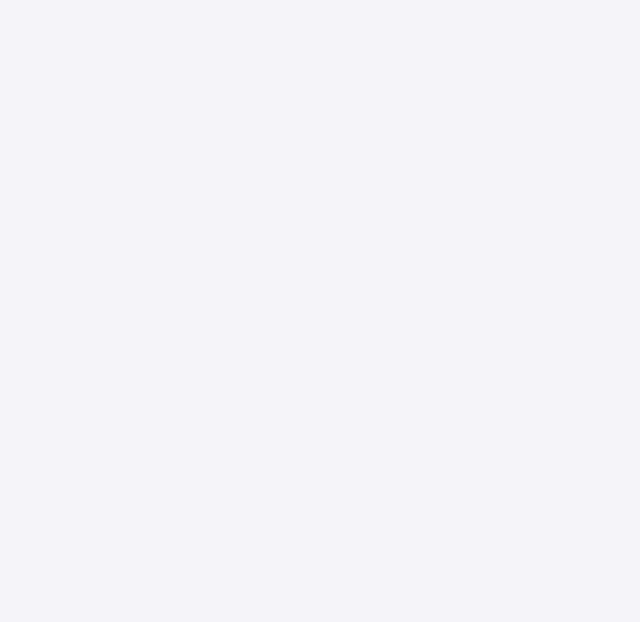
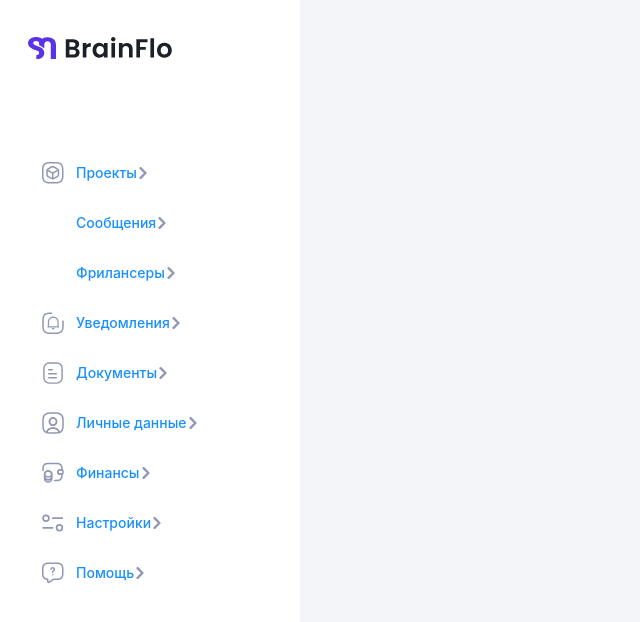
Before and after one commit to 1ncredibleM1nd/Brain, a React app: page /notifications in a window 1280 px wide. Shown: the top 622 px of the page, without its empty margins (0-640 px from the left). Built offline with nearby package versions, Linux system fonts and the light colour scheme.

Commit message:
Add tabs for links

```diff
--- a/public/index.html
+++ b/public/index.html
@@ -2,9 +2,8 @@
 <html lang="ru">
   <head>
     <meta charset="utf-8" />
-    <link rel="icon" type="image/svg+xml" href="/src/assets/icons/favicon.svg" />
     <meta name="viewport" content="width=device-width, initial-scale=1.0, maximum-scale=1.0" />
-    <title>Papabot-Statistics</title>
+    <title>BrainFlo</title>
   </head>
   <body>
     <div id="root"></div>
--- a/src/App.tsx
+++ b/src/App.tsx
@@ -5,6 +5,12 @@ import { GlobalStyles } from "@/styles/base";
 import { BrowserRouter as Router, Switch, Route } from "react-router-dom";
 import { Cabinet } from "@/Pages/Cabinet";
 import { Settings } from "@/Pages/Settings";
+import { LeftSidebar } from "@/components/LeftSidebar";
+import { Projects } from "@/Pages/Projects";
+import { Messages } from "@/Pages/Messages";
+import { Freelancers } from "@/Pages/Freelancers";
+import { Notifications } from "@/Pages/Notifications";
+import { Documents } from "@/Pages/Documents";
 
 const App = observer(() => {
   useEffect(() => {
@@ -22,8 +28,23 @@ const App = observer(() => {
   return (
     <Router>
       <GlobalStyles />
+      <LeftSidebar />
       <Switch>
-        <Route path={"/cabinet"}></Route>
+        {/*<Route path="/projects">*/}
+        {/*  <Projects />*/}
+        {/*</Route>*/}
+        {/*<Route path="/messages">*/}
+        {/*  <Messages />*/}
+        {/*</Route>*/}
+        {/*<Route path="/freelancers">*/}
+        {/*  <Freelancers />*/}
+        {/*</Route>*/}
+        {/*<Route path="/notifications">*/}
+        {/*  <Notifications />*/}
+        {/*</Route>*/}
+        {/*<Route path="/documents">*/}
+        {/*  <Documents />*/}
+        {/*</Route>*/}
       </Switch>
     </Router>
   );
--- a/src/Pages/Notifications/index.tsx
+++ b/src/Pages/Notifications/index.tsx
@@ -1,5 +1,5 @@
 import React from "react";
 
-export const Freelancers = () => {
-  return <h1>Freelancers</h1>;
+export const Notifications = () => {
+  return <h1>Notifications</h1>;
 };
--- a/src/assets/icons/index.ts
+++ b/src/assets/icons/index.ts
@@ -8,3 +8,5 @@ import "./settings-icon.svg";
 import "./user-icon.svg";
 import "./arrow-icon.svg";
 import "./calendar-icon.svg";
+import "./freelancers-icon.svg";
+import "./messages-icon.svg";
--- a/src/components/LeftSidebar/Tab/index.tsx
+++ b/src/components/LeftSidebar/Tab/index.tsx
@@ -1,5 +1,14 @@
 import React from "react";
+import { Wrapper, Name } from "./style";
+import { Icon } from "@/ui/Icon";
 
-export const Tab = () => {
-  return <div></div>;
+export const Tab = ({ link }: any) => {
+  const { name, identifier } = link;
+  return (
+    <Wrapper>
+      <Icon name={`${identifier}-icon`} width={22} height={22} />
+      <Name>{name}</Name>
+      <Icon name="arrow-icon" width={12} height={12} />
+    </Wrapper>
+  );
 };
--- a/src/components/LeftSidebar/Tab/style.ts
+++ b/src/components/LeftSidebar/Tab/style.ts
@@ -0,0 +1,14 @@
+import { styled } from "goober";
+
+export const Wrapper = styled("div")`
+  display: flex;
+  align-items: center;
+  padding: 14px 18px 14px 14px;
+`;
+
+export const Name = styled("span")`
+  display: block;
+  font-size: 14px;
+  font-weight: 500;
+  margin-left: 12px;
+`;
--- a/src/components/LeftSidebar/index.tsx
+++ b/src/components/LeftSidebar/index.tsx
@@ -1,5 +1,59 @@
 import React from "react";
+import { Wrapper, LinksWrapper } from "./style";
+import { Icon } from "@/ui/Icon";
+import { Link } from "react-router-dom";
+import { Tab } from "@/components/LeftSidebar/Tab";
+
+const Links = [
+  {
+    identifier: "projects",
+    name: "Проекты",
+  },
+  {
+    identifier: "messages",
+    name: "Сообщения",
+  },
+  {
+    identifier: "freelancers",
+    name: "Фрилансеры",
+  },
+  {
+    identifier: "notifications",
+    name: "Уведомления",
+  },
+  {
+    identifier: "documents",
+    name: "Документы",
+  },
+  {
+    identifier: "user",
+    name: "Личные данные",
+  },
+  {
+    identifier: "finances",
+    name: "Финансы",
+  },
+  {
+    identifier: "settings",
+    name: "Настройки",
+  },
+  {
+    identifier: "help",
+    name: "Помощь",
+  },
+];
 
 export const LeftSidebar = () => {
-  <div></div>;
+  return (
+    <Wrapper>
+      <Icon name={"logo"} width={145} height={40} />
+      <LinksWrapper>
+        {Links.map(link => (
+          <Link to={`/${link.identifier}`}>
+            <Tab link={link} />
+          </Link>
+        ))}
+      </LinksWrapper>
+    </Wrapper>
+  );
 };
--- a/src/components/LeftSidebar/style.ts
+++ b/src/components/LeftSidebar/style.ts
@@ -1,3 +1,21 @@
 import { styled } from "goober";
+import { Palette } from "@/styles/constants";
 
-export const Wrapper = styled("div");
+export const Wrapper = styled("div")`
+  display: flex;
+  flex-direction: column;
+  padding: 28px;
+  max-width: 300px;
+  height: 100%;
+  background: ${Palette.white1};
+`;
+
+export const LinksWrapper = styled("div")`
+  margin-top: 80px;
+  display: flex;
+  flex-direction: column;
+
+  & a {
+    text-decoration: none;
+  }
+`;
--- a/src/styles/constants.ts
+++ b/src/styles/constants.ts
@@ -2,4 +2,5 @@ export const Palette = {
   violet: "#5932EA",
   white1: "#FFFFFF",
   white2: "#F2F4FE",
+  gray: "#9197B3",
 };
```
Also changed, not shown: src/assets/icons/notifications-icon.svg.
